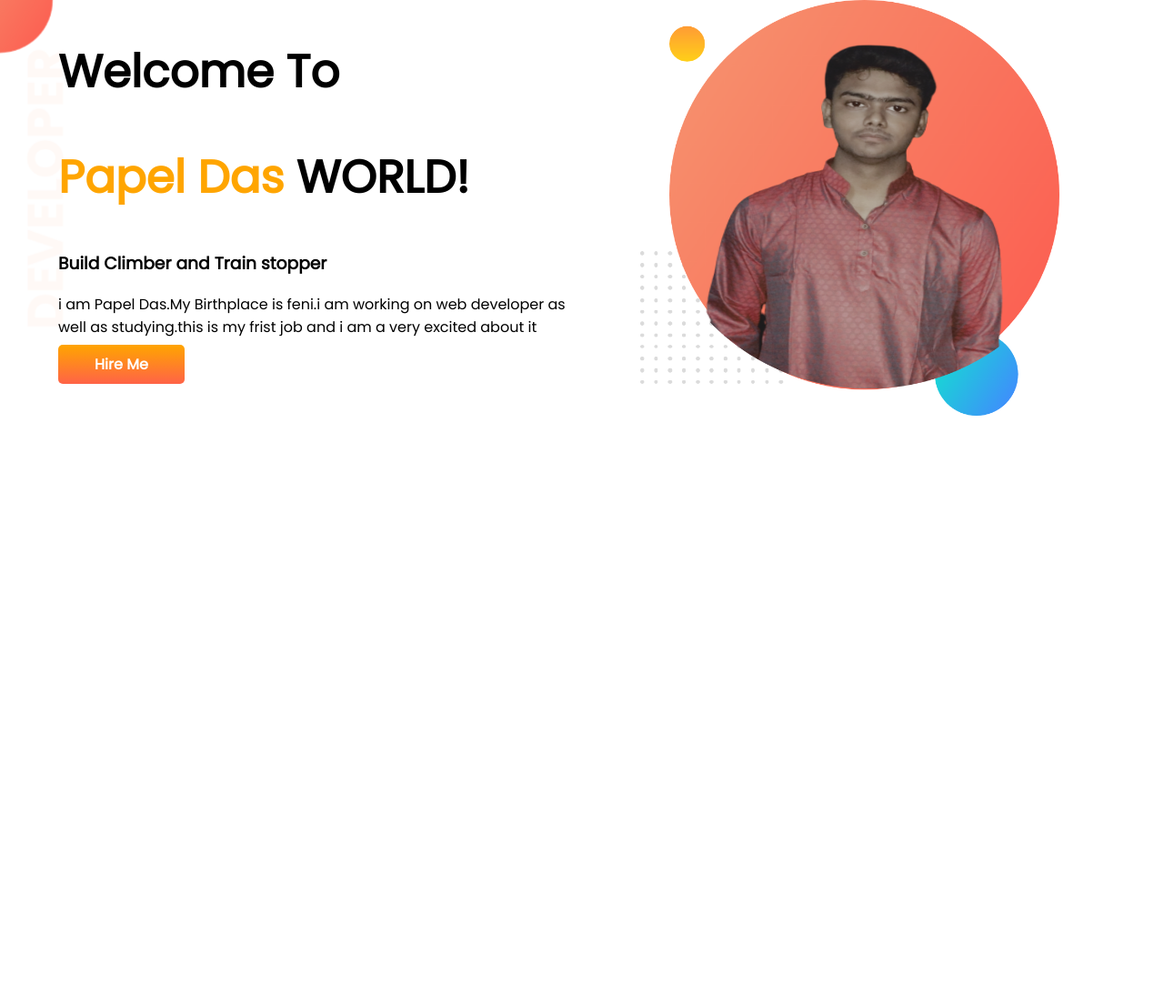
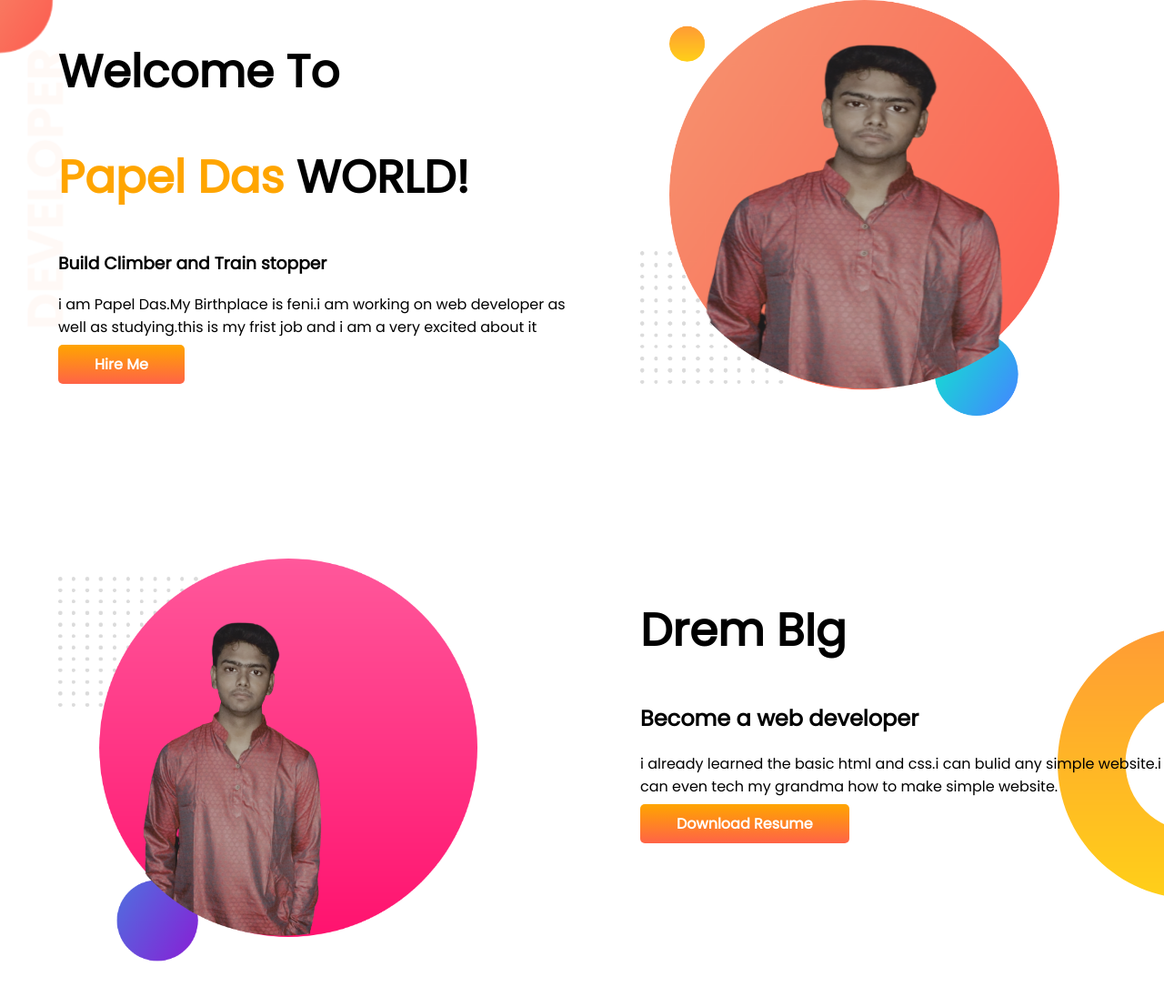
Before and after one commit to Papeldas/developer-portfolio, a plain HTML site: page index.html in a window 1280 px wide. Shown: the whole page at 91% size. Before the commit the page ends 800 px from the top, so only its background shows below. Drawn offline with Linux system fonts and the light colour scheme.

Commit message:
dream added

```diff
--- a/index.html
+++ b/index.html
@@ -28,6 +28,19 @@
                <img src="images/papel.png" alt="">
           </diV>
      </section>
+     <section class="drem-big">
+          <diV class="half-width">
+               <img src="images/das.png" alt="">
+          </diV>
+          <div class="half-width">
+               <h1>Drem BIg</h1>
+               <h2>Become a web developer</h2>
+               <p>i already learned the basic html and css.i can bulid any simple website.i can even tech my grandma how
+                    to make simple website.</p>
+               <a class="link-button" target="_blank" href=""> Download Resume</a>
+          </div>
+
+     </section>
 </bodY>
 
 </html>
--- a/style.css
+++ b/style.css
@@ -10,6 +10,7 @@ H1{
 }
 section{
      display: flex;
+     margin-bottom: 150px;
 }
 .half-width{
      width: 50%;
@@ -30,3 +31,8 @@ section{
      background-image: url(images/top-banner.png);
      background-repeat: no-repeat;
 }
+.drem-big{
+     background-image: url(images/dream-bg.png);
+     background-repeat: no-repeat;
+     background-position:right;
+}
```
Also changed, not shown: images/das.png (added), images/my-bg2.png (deleted).
